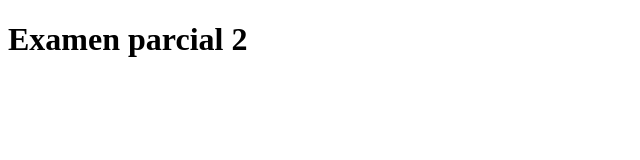
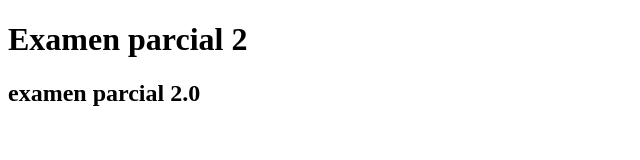
Before and after one commit to liza05lizardo/parcial_lizardo, a plain HTML site: page index.html in a window 1280 px wide. Shown: the whole page, without its empty margins (0-640 px from the left). Drawn offline with Linux system fonts and the light colour scheme.

Commit message:
segundo respaldo

```diff
--- a/index.html
+++ b/index.html
@@ -7,5 +7,6 @@
 </head>
 <body>
     <h1>Examen parcial 2</h1>
+    <h2>examen parcial 2.0</h2>
 </body>
 </html>
```
